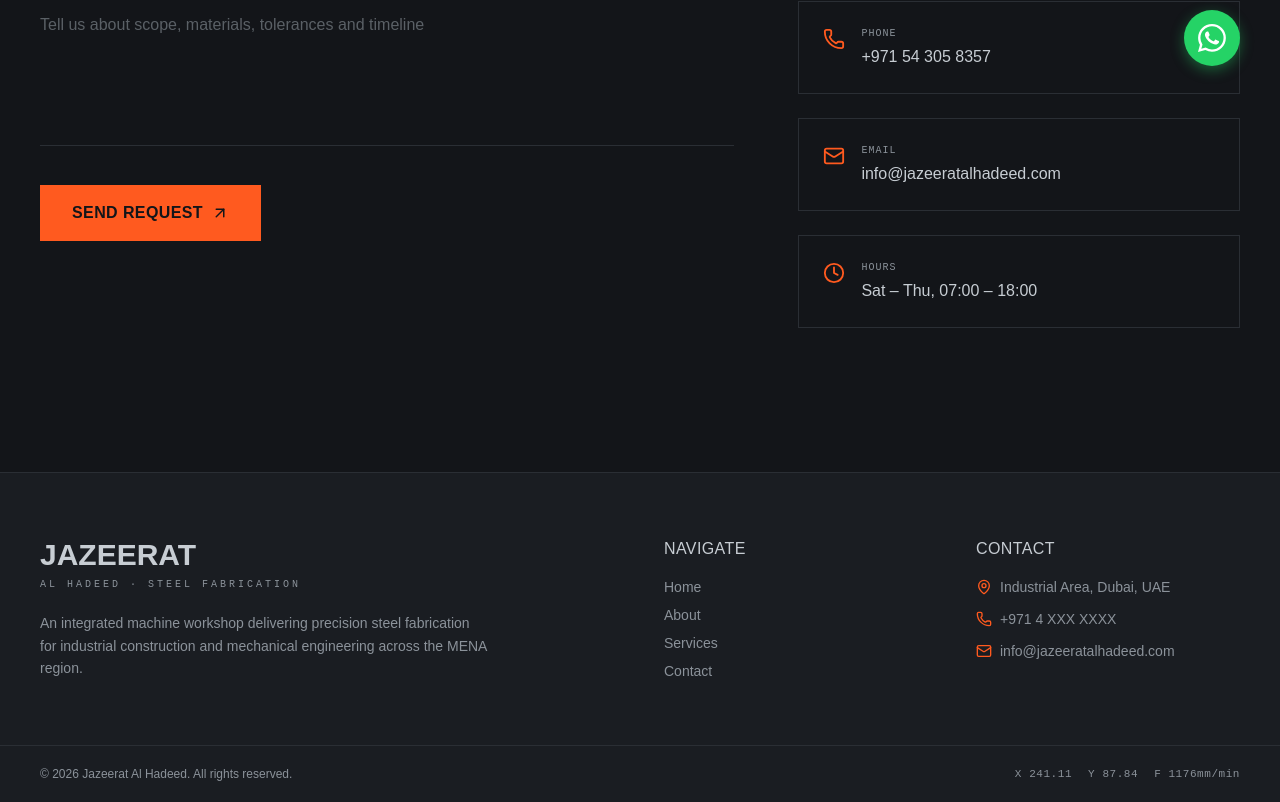
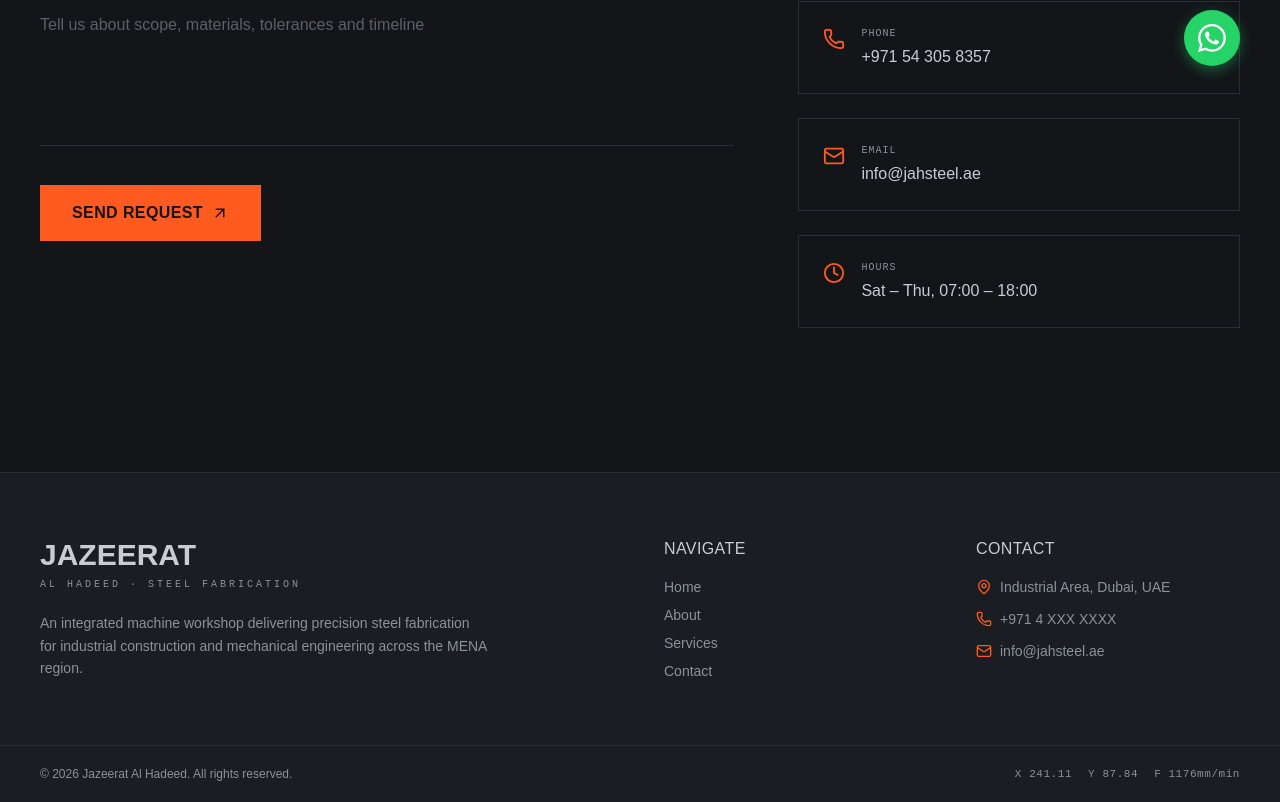
Before and after one commit to kirank860/JAZEERAT-2, a React (Vite) app: page /contact in a window 1280 px wide. Shown: the part 694-1496 px from the top of the page. Built offline with nearby package versions, Linux system fonts and the light colour scheme.

Commit message:
updated email

```diff
--- a/src/components/Footer.jsx
+++ b/src/components/Footer.jsx
@@ -48,7 +48,7 @@
             </li>
             <li className="flex items-center gap-2">
               <Mail size={16} className="text-weld shrink-0" />
-              <span>info@jazeeratalhadeed.com</span>
+              <span>info@jahsteel.ae</span>
             </li>
           </ul>
         </div>
--- a/src/components/Navbar.jsx
+++ b/src/components/Navbar.jsx
@@ -24,9 +24,8 @@
 
   return (
     <header
-      className={`fixed top-0 left-0 right-0 z-50 transition-all duration-300 ${
-        scrolled ? 'bg-graphite/90 backdrop-blur-md border-b border-panel-line' : 'bg-transparent'
-      }`}
+      className={`fixed top-0 left-0 right-0 z-50 transition-all duration-300 ${scrolled ? 'bg-graphite/90 backdrop-blur-md border-b border-panel-line' : 'bg-transparent'
+        }`}
     >
       <div className="max-w-7xl mx-auto px-6 lg:px-10 flex items-center justify-between h-20">
         <NavLink to="/" className="flex flex-col leading-none group">
@@ -42,8 +41,7 @@
               key={l.to}
               to={l.to}
               className={({ isActive }) =>
-                `relative font-display text-base tracking-wide uppercase pb-1 transition-colors ${
-                  isActive ? 'text-weld' : 'text-steel-light hover:text-weld'
+                `relative font-display text-base tracking-wide uppercase pb-1 transition-colors ${isActive ? 'text-weld' : 'text-steel-light hover:text-weld'
                 }`
               }
             >
@@ -113,8 +111,7 @@
                     to={l.to}
                     onClick={() => setOpen(false)}
                     className={({ isActive }) =>
-                      `group flex items-center justify-between font-display text-5xl sm:text-6xl uppercase py-4 border-b border-white/10 transition-colors ${
-                        isActive ? 'text-weld' : 'text-steel-light hover:text-white'
+                      `group flex items-center justify-between font-display text-5xl sm:text-6xl uppercase py-4 border-b border-white/10 transition-colors ${isActive ? 'text-weld' : 'text-steel-light hover:text-white'
                       }`
                     }
                   >
@@ -137,7 +134,7 @@
               className="mt-auto mb-10 px-6 flex flex-col gap-6"
             >
               <div className="flex flex-col gap-1 text-sm font-mono text-steel">
-                <a href="mailto:info@jazeeratalhadeed.com" className="hover:text-weld transition-colors">INFO@JAZEERATALHADEED.COM</a>
+                <a href="mailto:info@jahsteel.ae" className="hover:text-weld transition-colors">info@jahsteel.ae</a>
                 <a href="tel:+971000000000" className="hover:text-weld transition-colors">+971 00 000 0000</a>
               </div>
               <NavLink
--- a/src/components/SEO.jsx
+++ b/src/components/SEO.jsx
@@ -15,7 +15,7 @@
   image: DEFAULT_IMAGE,
   // 🔁 Fill in real details when ready:
   telephone: '+971-XX-XXXXXXX',
-  email: 'info@jazeeratalhadeed.com',
+  email: 'info@jahsteel.ae',
   address: {
     '@type': 'PostalAddress',
     addressCountry: 'AE',
--- a/src/pages/Contact.jsx
+++ b/src/pages/Contact.jsx
@@ -155,7 +155,7 @@
               { icon: MapPin, label: 'Workshop', value: 'Industrial Area, Dubai, UAE', link: null },
               { icon: MessageCircle, label: 'WhatsApp', value: '+971 54 305 8357', link: 'https://wa.me/971543058357' },
               { icon: Phone, label: 'Phone', value: '+971 54 305 8357', link: 'tel:+971543058357' },
-              { icon: Mail, label: 'Email', value: 'info@jazeeratalhadeed.com', link: 'mailto:info@jazeeratalhadeed.com' },
+              { icon: Mail, label: 'Email', value: 'info@jahsteel.ae', link: 'mailto:info@jahsteel.ae' },
               { icon: Clock, label: 'Hours', value: 'Sat – Thu, 07:00 – 18:00', link: null },
             ].map((c) => {
               const content = (
```
